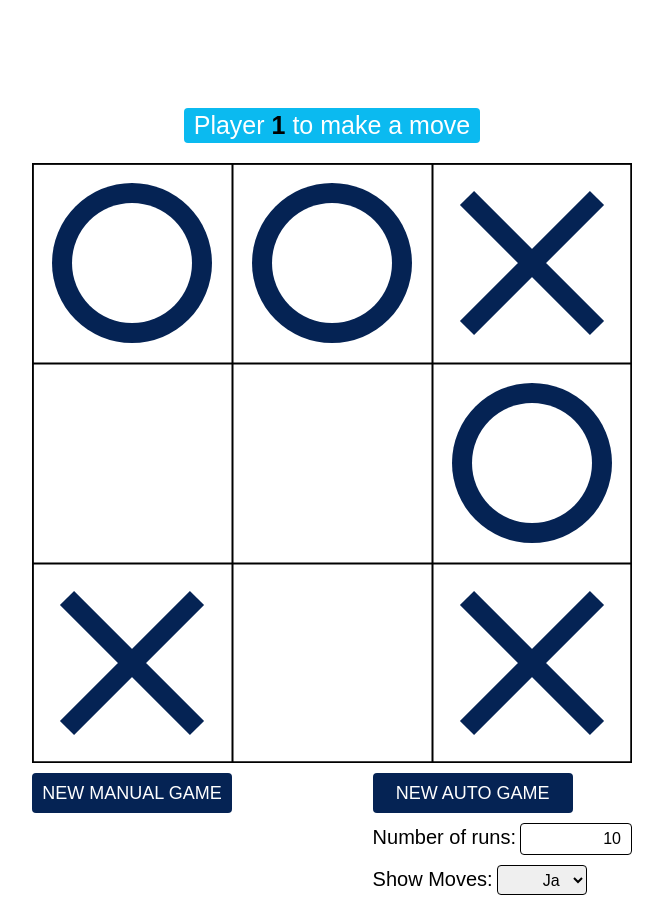
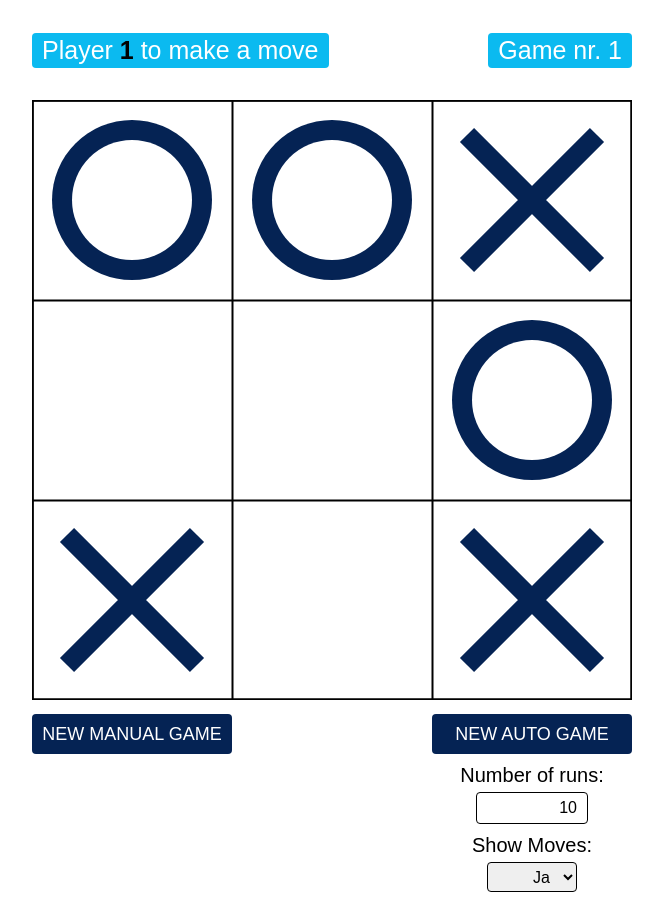
Before and after one commit to vitting/wasm-tictactoe, a website built with webpack: page index.html in a window 1280 px wide. Both pictures are taken after a click on the button "NEW AUTO GAME". Shown: the whole page, without its empty margins (308-971 px from the left). After the commit the page ends 892 px from the top, so only its background shows below. Built offline with nearby package versions, Linux system fonts and the light colour scheme.

Commit message:
formatting of text

```diff
--- a/index.html
+++ b/index.html
@@ -1,47 +1,53 @@
 <!DOCTYPE html>
 <html>
+
 <head>
-    <meta http-equiv="Content-type" content="text/html; charset=utf-8"/>
+  <meta http-equiv="Content-type" content="text/html; charset=utf-8" />
   <title>My awesome Rust, WebAssembly, and Webpack application</title>
 
   <style>
-      #container {
-        display: flex;
-        justify-content: center;
-        align-items: center;
-        padding-top: 100px;
-        flex-direction: column;
+    body {
+      margin: 0px;
+      padding: 0px;
     }
 
-      #autoGameContainer {
-        display: flex;
-        flex-direction: column;
+    #container {
+      display: grid;
+      grid-template-rows: 100px auto auto;
+      justify-items: center;
+    }
+
+    .row1 {
+      align-self: center;
     }
 
     #buttonContainer {
       width: 600px;
-        display: flex;
-        /* flex-direction: column; */
-        justify-content: space-between;
-        /* align-items: center; */
+      height: 150px;
+      display: grid;
+      grid-template-columns: 1fr 1fr;
+    }
+
+    #autoGameContainer {
+      display: grid;
+      grid-template-rows: auto auto auto;
+      justify-content: right;
     }
 
     #titleContainer {
       width: 600px;
-        display: flex;
-        justify-content: center;
-        padding-bottom: 20px;
       font-size: 25px;
       font-family: Arial, Helvetica, sans-serif;
+      display: grid;
+      grid-template-columns: auto auto;
+      justify-content: space-between;
     }
 
-      #title {
+    #title, #titleGameNumber {
+      display: none;
       background-color: #0bbaf0;
       color: white;
-        padding-left: 10px;
-        padding-right: 10px;
-        padding-top: 3px;
-        padding-bottom: 3px;
+      padding: 3px 10px 3px 10px;
       border-radius: 4px;
     }
 
@@ -50,7 +56,18 @@
       color: black;
     }
 
-      #newGameButton, #newAutoGameButton {
+    #newAutoGameButton {
+      justify-self: right;
+    }
+
+    #numberOfAutoRunsContainer, #showAutoRunsContainer {
+      display: grid;
+      grid-template-rows: auto auto;
+      justify-content: center;
+    }
+
+    #newGameButton,
+    #newAutoGameButton {
       width: 200px;
       height: 40px;
       padding: 8px;
@@ -60,10 +77,10 @@
       color: white;
       border: none;
       border-radius: 4px;
-        margin-top: 10px;
     }
 
-      #numberOfAutoRuns, #showAutoRuns {
+    #numberOfAutoRuns,
+    #showAutoRuns {
       width: 90px;
       height: 30px;
       padding: 0px 10px;
@@ -78,41 +95,62 @@
       height: 600px;
     }
 
-      .spacer {
-        margin-bottom: 10px;
-      }
-
     label {
       font-size: 20px;
       font-family: Arial, Helvetica, sans-serif;
     }
+
+    .justify-self-center {
+      justify-self: center;
+    }
+
+    .spacer-top {
+      margin-top: 10px;
+    }
+
+    .spacer-bottom {
+      margin-bottom: 5px;
+    }
   </style>
 </head>
+
 <body>
 
   <div id="container">
-        <div id="titleContainer">
+
+    <div id="titleContainer" class="row1">
         <div id="title">Player <span id="playerToStartValue"></span> to make a move</div>
+        <div id= "titleGameNumber">Game nr. <span id="titleGameNumberValue"></span></div>
     </div>
+
+    <div id="canvasContainer" class="row2">
         <canvas id="canvas"></canvas>
-        <div id="buttonContainer">
+    </div>
+
+    <div id="buttonContainer" class="row3 spacer-top">
       <button id="newGameButton" type="button">NEW MANUAL GAME</button>
+
       <div id="autoGameContainer">
-                <button id="newAutoGameButton" class="spacer" type="button">NEW AUTO GAME</button>
-                <div class="spacer">
-                    <label for="numberOfAutoRuns">Number of runs:</label>
-                    <input type="text" name="numberOfAutoRuns" id="numberOfAutoRuns" value="10" maxlength="8">
+        <button id="newAutoGameButton" type="button">NEW AUTO GAME</button>
+
+        <div>
+          <div id="numberOfAutoRunsContainer" class="spacer-top">
+            <label class="spacer-bottom" for="numberOfAutoRuns">Number of runs:</label>
+            <input type="text" class="justify-self-center" name="numberOfAutoRuns" id="numberOfAutoRuns" value="10" maxlength="8">
           </div>
-                <div class="spacer">
-                    <label for="showAutoRuns">Show Moves:</label>
-                    <select name="showAutoRuns" id="showAutoRuns">
-                        <option value="0">Ja</option>
-                        <option value="1">Nej</option>
+
+          <div id="showAutoRunsContainer" class="spacer-top">
+            <label class="spacer-bottom" for="showAutoRuns">Show Moves:</label>
+            <select name="showAutoRuns" id="showAutoRuns" class="justify-self-center">
+              <option value="1">Ja</option>
+              <option value="0">Nej</option>
             </select>
+          </div>
+        </div>
+      </div>
     </div>
 
   </div>
-        </div>
-    </div>
 </body>
+
 </html>
--- a/js/index.ts
+++ b/js/index.ts
@@ -7,7 +7,13 @@ let tictactoe = new TicTacToe();
 tictactoe.init();
 
 buttonElem.addEventListener("click", () => {
-    tictactoe.runAuto(10, true);
+    const showAutoRunsElem = document.getElementById("showAutoRuns") as HTMLSelectElement;
+    const numberOfAutoRunsElem = document.getElementById("numberOfAutoRuns") as HTMLInputElement;
+    let showAutoRuns: number = parseInt(showAutoRunsElem.value);
+    let numberOfAutoRuns: number = parseInt(numberOfAutoRunsElem.value);
+    console.log(showAutoRuns, numberOfAutoRuns);
+    tictactoe.runAuto(numberOfAutoRuns, showAutoRuns === 1);
+
 });
 
 
--- a/js/tictactoe.ts
+++ b/js/tictactoe.ts
@@ -4,7 +4,6 @@ import { CellType, WinnerEnum, IMove, IParseResult, IMousePos, IRowCol, IWinner,
 
 export class TicTacToe {
     private _canvas: HTMLCanvasElement;
-    private _button: HTMLButtonElement;
     private _ctx: CanvasRenderingContext2D;
     private _width: number;
     private _height: number;
@@ -31,6 +30,7 @@ export class TicTacToe {
     public async runAuto(numberOfGames: number, showMoves: boolean = false) {
         for (let index = 0; index < numberOfGames; index++) {
             this.newGame(false);
+            this.setGameMoveText((index + 1).toString());
             await this.autoMakeMoves(showMoves);
         }
     }
@@ -41,10 +41,14 @@ export class TicTacToe {
         this._moves = [];
         this.clearGrid();
         this.drawGrid();
-
+        this.setGameMoveText();
         if (enableCanvasClick && !this._isCanvasEventListenerAdded) {
+            this.showGameNumber(false);
             this._canvas.addEventListener("click", (e) => this.canvasClick(e));
             this._isCanvasEventListenerAdded = true;
+        } else {
+            this.showGameNumber(true);
+            this.setGameMoveText("0");
         }
 
         this.setPlayerToMove(this.getPlayerToStart());
@@ -110,7 +114,6 @@ export class TicTacToe {
             }
 
             this._moveCount++;
-
             state = this.moveCheck();
         }
 
@@ -125,19 +128,55 @@ export class TicTacToe {
             this.drawWinner(winner.cells);
             this.drawMessage(`Winner is player ${winner.winnerType}!`);
             state = MoveState.Finished;
+            this.showHidePlayerToMove(false);
+            this.showGameNumber(false);
         } else if (!this.isThereMoreMoves()) {
             this.drawMessage("No winner!");
             state = MoveState.Finished;
+            this.showHidePlayerToMove(false);
+            this.showGameNumber(false);
         }
 
         return state;
     }
 
     private setPlayerToMove(playerNymber: number) {
+        this.showHidePlayerToMove(true);
         const playerToStartText = document.getElementById("playerToStartValue");
+
         this._currentPlayer = playerNymber;
         playerToStartText.innerText = this._currentPlayer.toString();
 
+
+    }
+
+    private setGameMoveText(text: string = null) {
+        const titleGameNumber = document.getElementById("titleGameNumberValue");
+        if (text === null) {
+            titleGameNumber.innerText = this._moveCount.toString();
+        } else {
+            titleGameNumber.innerText = text;
+        }
+    }
+
+    private showHidePlayerToMove(show: boolean) {
+        const title = document.getElementById("title");
+
+        if (show) {
+            title.style.display = "block";
+        } else {
+            title.style.display = "none";
+        }
+    }
+
+    private showGameNumber(show: boolean) {
+        const titleGameNumber = document.getElementById("titleGameNumber");
+
+        if (show) {
+            titleGameNumber.style.display = "block";
+        } else {
+            titleGameNumber.style.display = "none";
+        }
     }
 
     private getPlayerToStart() {
```
Lines whose indentation alone changed are shown as unchanged.
